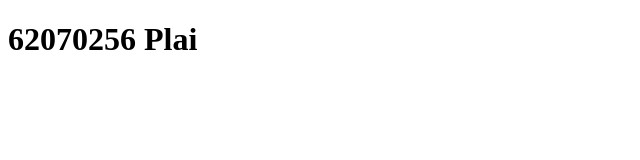
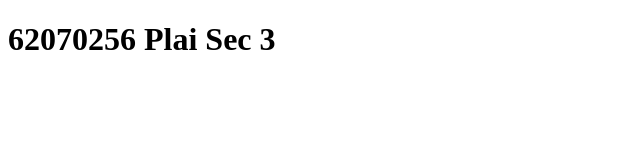
Before and after one commit to PlaiPunlawat/lab-11, a plain HTML site: page index.html in a window 1280 px wide. Shown: the whole page, without its empty margins (0-640 px from the left). Drawn offline with Linux system fonts and the light colour scheme.

Commit message:
Update index.html

```diff
--- a/index.html
+++ b/index.html
@@ -6,6 +6,6 @@
     <title>Document</title>
 </head>
 <body>
-    <h1>62070256 Plai</h1>
+    <h1>62070256 Plai Sec 3</h1>
 </body>
 </html>
```
